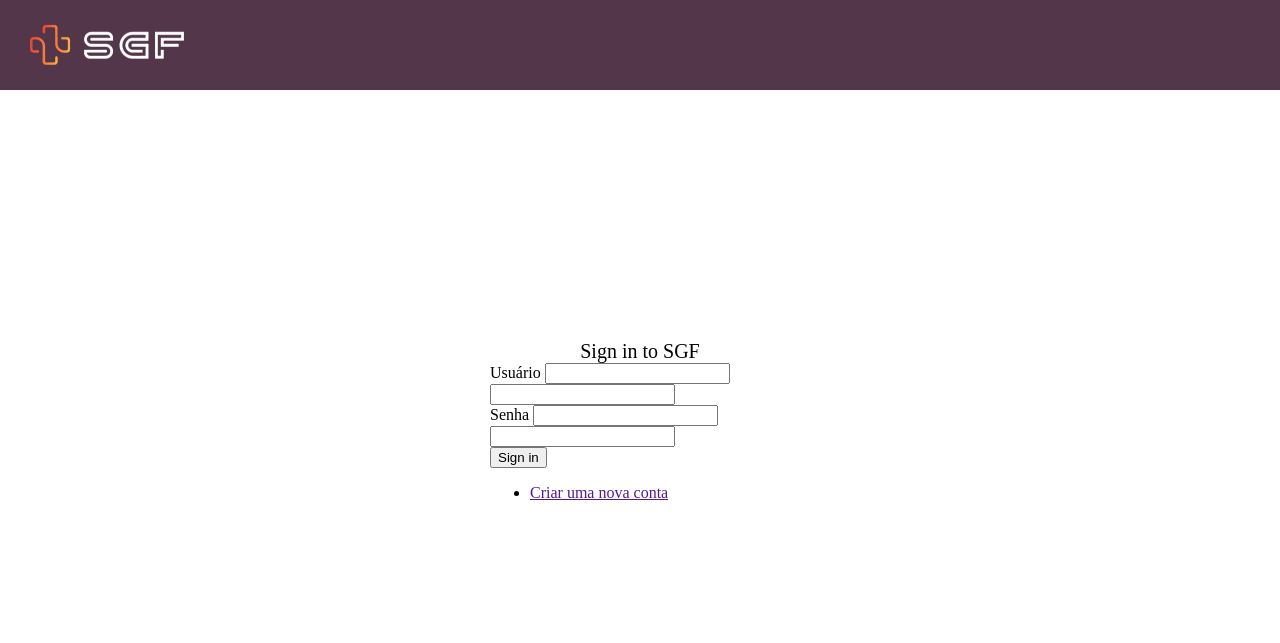
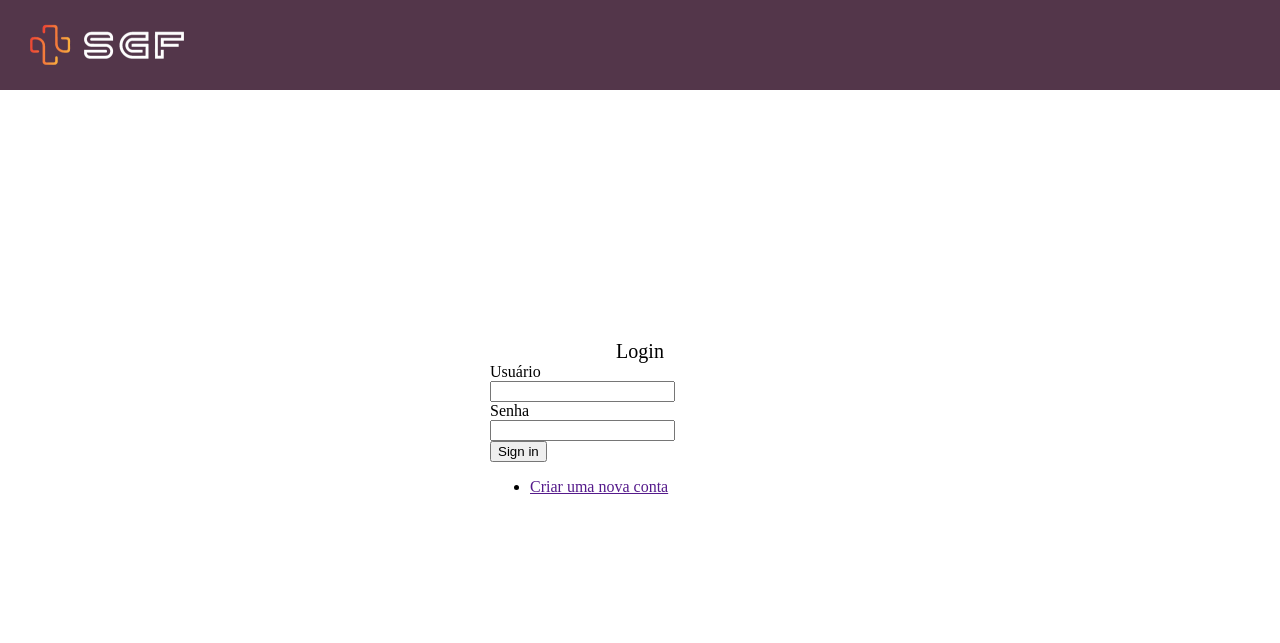
Before and after one commit to Omega050/Projetinho--JS, a plain HTML site: page login.html in a window 1280 px wide. Shown: the top 643 px of the page. Drawn offline with Linux system fonts and the light colour scheme.

Commit message:
Update login.html

```diff
--- a/login.html
+++ b/login.html
@@ -44,18 +44,16 @@
         <div id="baseLogin"class="baseLogin">
 
             <div id="tituloLogin"class="tituloLogin">
-                Sign in to SGF
+                Login
             </div>
             <div id="elemLogin"class="elemLogin">
+                <div class="txtLogin">Usuário</div>
                 <div class = "campoLogin">
-                    <label>Usuário</label>
                     <input type="text" name="f_username" id="f_username">
-                    <input>
                 </div>
+                <div>Senha</div>
                 <div class = "campoLogin">
-                    <label>Senha</label>
                     <input type="text" name="f_password" id="f_password">
-                    <input>
                 </div>
                 <div class = "botoesLogin">
                     <button id="btn_login">Sign in</button>
```
